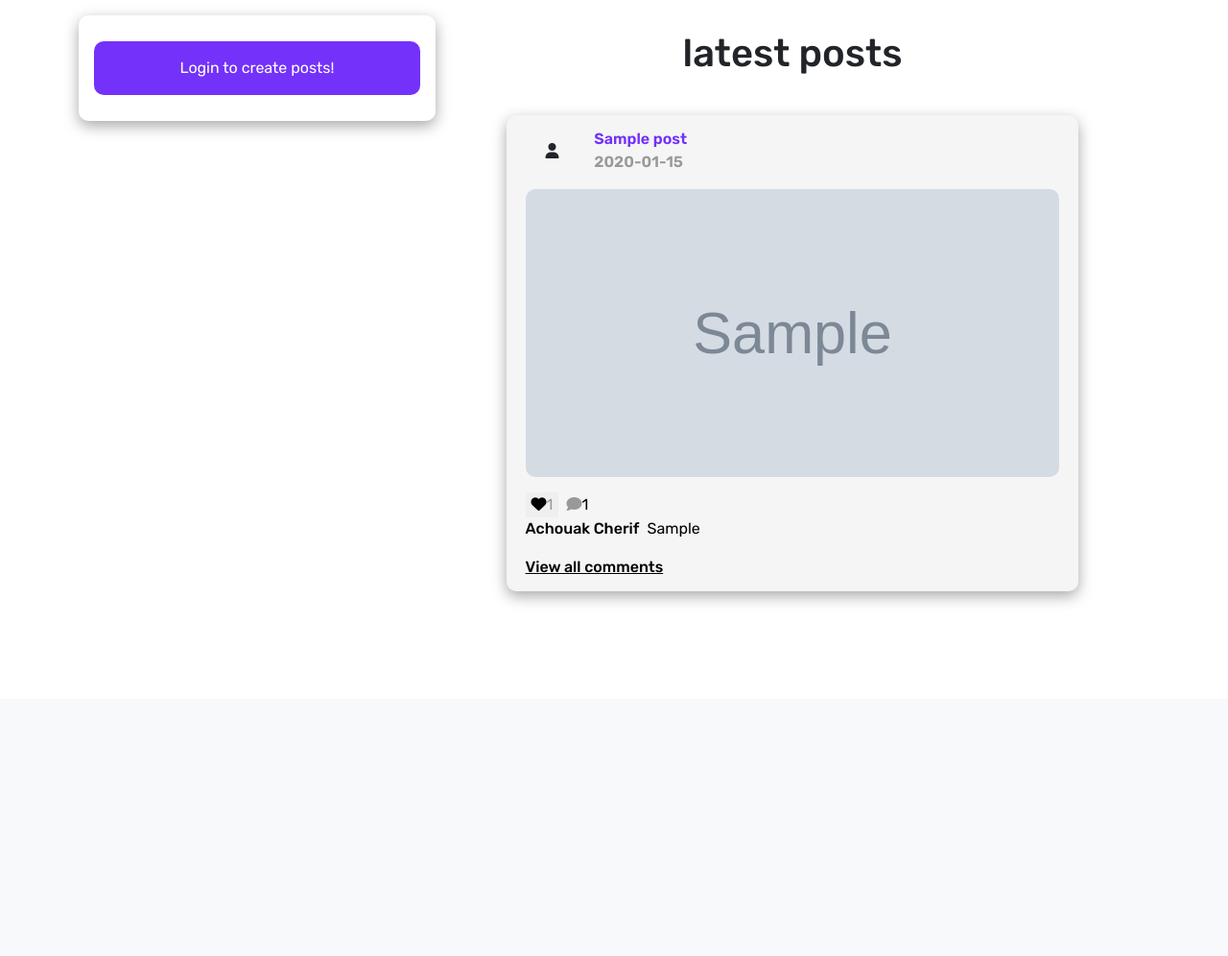
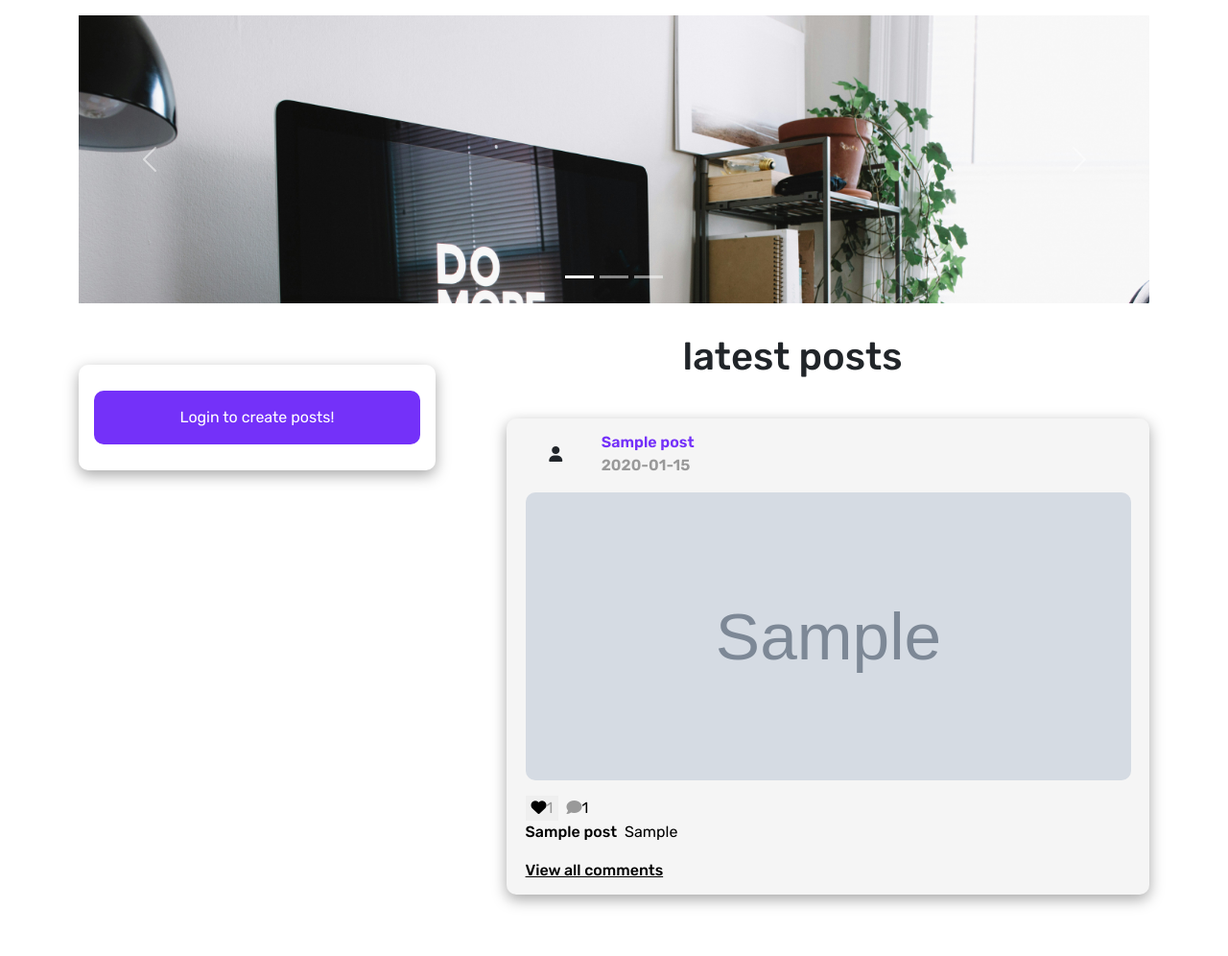
Before and after one commit to Achwak28/Speakora, a PHP site: page /home.php in a window 1280 px wide. Shown: the part 72-1068 px from the top of the page at 96% size. Before the commit the page ends 699 px from the top, so only its background shows below. Run offline with PHP 8.4, Linux system fonts and the light colour scheme; tables that the repository leaves empty or names only in its code hold one stand-in row (values such as "Sample post"); grey boxes marked "Sample" are stand-in pictures; some libraries are stand-ins or nearby versions.

Commit message:
adding carousel, header message, level 2 user

```diff
--- a/css/style.css
+++ b/css/style.css
@@ -98,7 +98,8 @@ section {
   border-radius: 10px;
   padding: 0.8rem 1.2rem;
   margin: 1rem auto;
-  width: 80%;
+  margin-right: 0;
+  width: 90%;
   box-shadow: rgba(0, 0, 0, 0.35) 0px 5px 15px;
 }
 .post-box .post-heading {
--- a/home.php
+++ b/home.php
@@ -98,8 +98,37 @@ include 'like_post.php';
     <main>
         <div class="container-fluid container-md py-3 pb-5">
 
+            <div class="row mb-3">
+                <div style="height: 300px !important" id="carouselExampleIndicators" class="carousel slide" data-bs-ride="carousel">
+                    <div class="carousel-indicators">
+                        <button type="button" data-bs-target="#carouselExampleIndicators" data-bs-slide-to="0" class="active" aria-current="true" aria-label="Slide 1"></button>
+                        <button type="button" data-bs-target="#carouselExampleIndicators" data-bs-slide-to="1" aria-label="Slide 2"></button>
+                        <button type="button" data-bs-target="#carouselExampleIndicators" data-bs-slide-to="2" aria-label="Slide 3"></button>
+                    </div>
+                    <div class="carousel-inner" style="height: 300px !important">
+                        <div class="carousel-item active">
+                            <img src="./images/slide2.jpg" class="d-block w-100" alt="slide1">
+                        </div>
+                        <div class="carousel-item">
+                            <img src="./images/slide1.jpg" class="d-block w-100" alt="slide2">
+                        </div>
+                        <div class="carousel-item">
+                            <img src="./images/slide3.jpg" class="d-block w-100" alt="slide3">
+                        </div>
+                    </div>
+                    <button class="carousel-control-prev" type="button" data-bs-target="#carouselExampleIndicators" data-bs-slide="prev">
+                        <span class="carousel-control-prev-icon" aria-hidden="true"></span>
+                        <span class="visually-hidden">Previous</span>
+                    </button>
+                    <button class="carousel-control-next" type="button" data-bs-target="#carouselExampleIndicators" data-bs-slide="next">
+                        <span class="carousel-control-next-icon" aria-hidden="true"></span>
+                        <span class="visually-hidden">Next</span>
+                    </button>
+                </div>
+            </div>
+
             <div class="row g-0 text-center">
-                <div class="col-6 col-md-4 col-sm-12 side-user">
+                <div class="col-sm-12 col-md-4 col-sm-12 side-user mt-5">
                     <?php
                     $select_profile = $conn->prepare("SELECT * FROM `users` WHERE id = ?");
                     $select_profile->execute([$user_id]);
@@ -208,7 +237,7 @@ include 'like_post.php';
                                     </div>
                                     <div class="post-caption">
                                         <p class="post-user-name">
-                                            Achouak Cherif
+                                        <?= $fetch_posts['name']; ?>
                                         </p>
                                         <p class="caption-text"><?= $fetch_posts['caption']; ?></p>
                                     </div>
```
Also changed, not shown: other parts of css/style.css (+38 -0 lines), add_post.php (+13 -1 lines), login.php (+12 -0 lines), post_detail.php (+42 -10 lines), register.php (+12 -0 lines), images/slide1.jpg (added), images/slide2.jpg (added), images/slide3.jpg (added), uploaded_img/realestate.png (deleted), uploaded_img/white-me.jpg (deleted), 1 other file.
